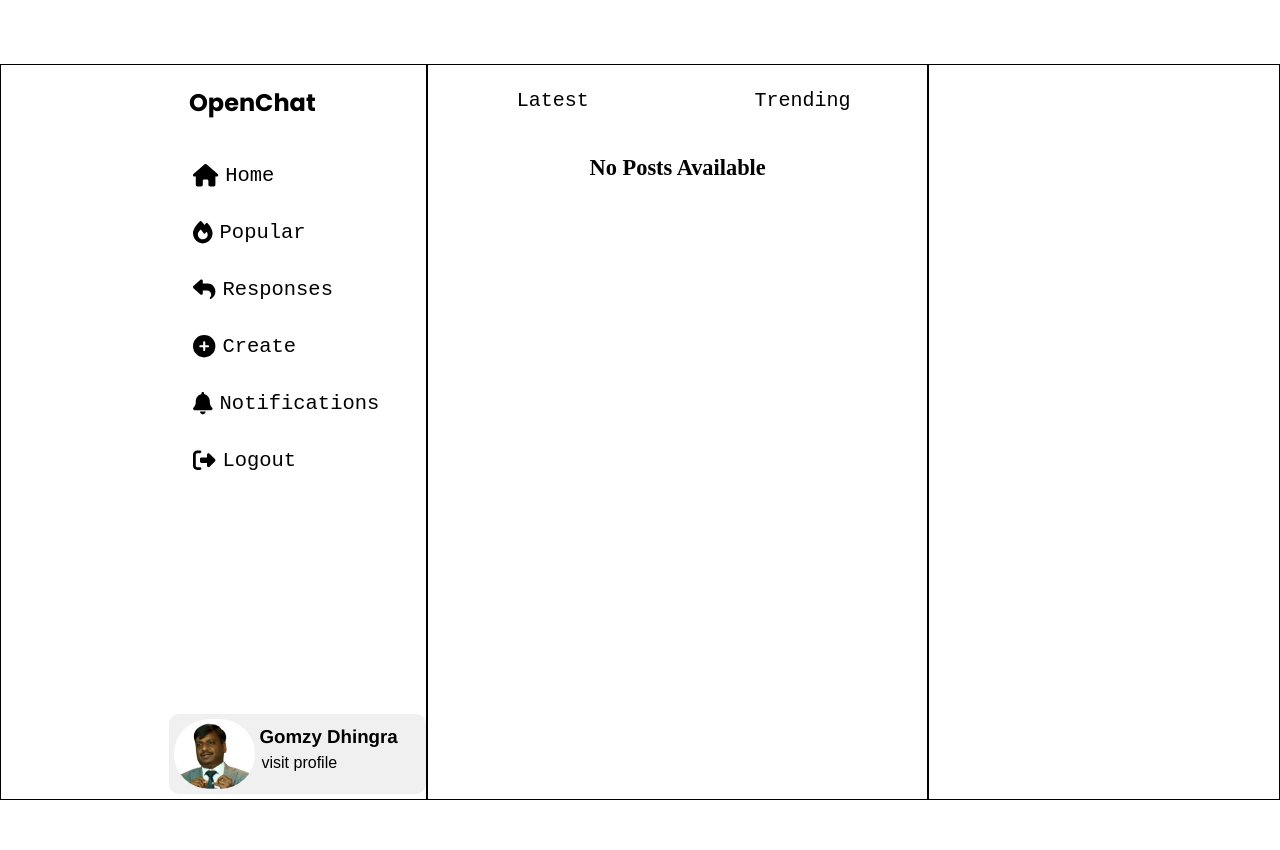
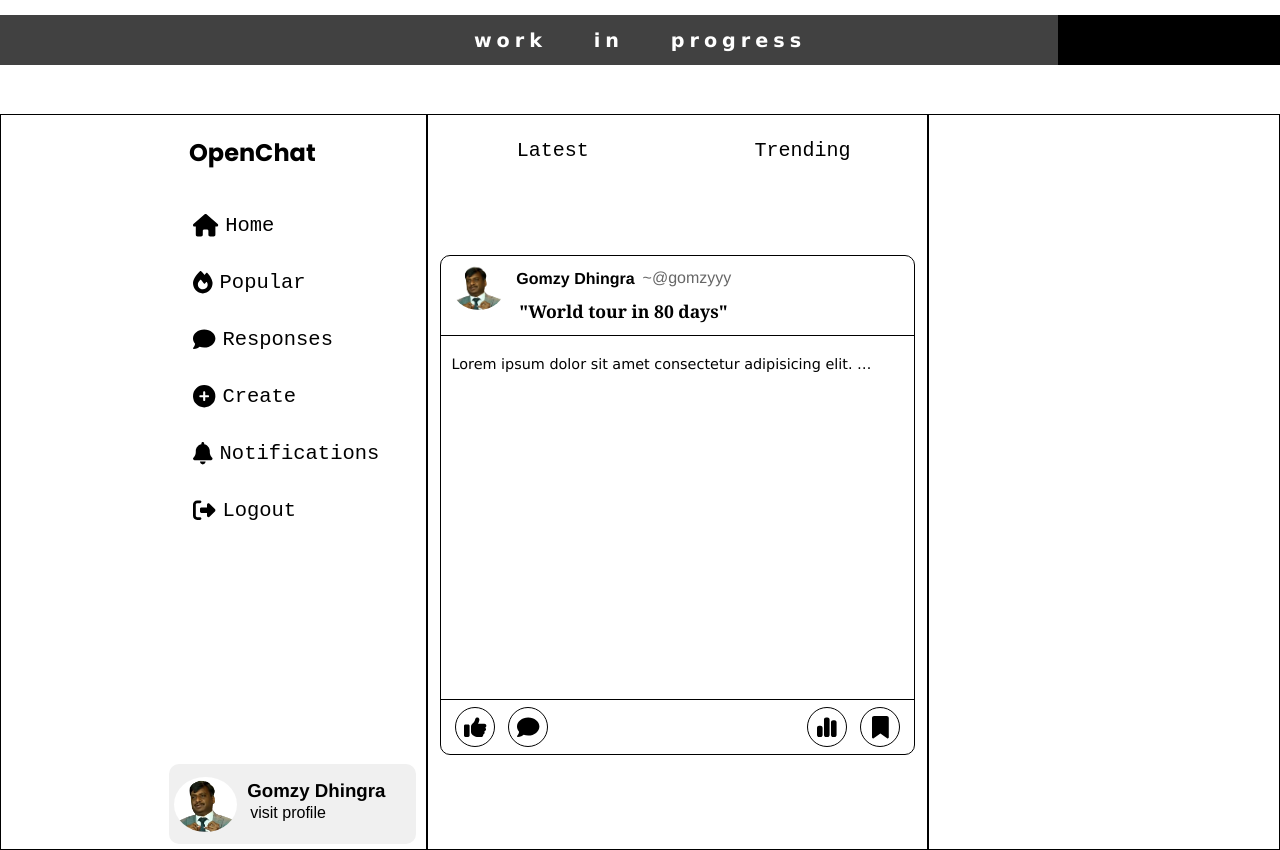
Before and after one commit to gomzyyy/Gomzyyy, a React (Vite) app in the folder reactJSproject/: page / in a window 1280 px wide. Before the commit the page ends 800 px from the top, so only its background shows below. Built offline with nearby package versions, Linux system fonts and the light colour scheme.

Commit message:
worked on website

```diff
--- a/reactJSproject/src/App.jsx
+++ b/reactJSproject/src/App.jsx
@@ -6,9 +6,10 @@ function App() {
 
   return (
     <>
+    <div className="lable"><pre>work    in    progress</pre> <span className="loader"></span>  </div>
       <Main1 />
     </>
   )
 }
 
-export default App
+export default App;
--- a/reactJSproject/src/components/main-content.jsx
+++ b/reactJSproject/src/components/main-content.jsx
@@ -3,6 +3,7 @@ import "./styles/universal.css"
 import NavbarMain from "./navbar-main";
 import Posts from "./posts";
 import { useState } from "react";
+import Post from "./post";
 
 
 const MainContent = () => {
@@ -13,9 +14,12 @@ const MainContent = () => {
 
         <div className="main-content">
             <NavbarMain />
-          {posts ? <Posts/>: <span className="text-center fetching-noPost">No Posts Available</span> }
+            <div className="posts-content">
+                <Post />
+            </div>
         </div>
 
     )
 }
 export default MainContent;
+     {/* {posts ? <Posts/>: <span className="text-center fetching-noPost">No Posts Available</span> }  */}
--- /dev/null
+++ b/reactJSproject/src/components/mini-profile.jsx
@@ -0,0 +1,16 @@
+import "./styles/mini-profile.css"
+
+
+const MiniProfile = () => {
+
+    return (
+        <div className="mini-profile">
+            <img src="./profile.png" className="mini-profile-image" />
+            <div className="mini-profile-data">
+                <div className="mini-profile-name"><h4>Gomzy Dhingra</h4><span className="mini-peofile-username">~@gomzyyy</span></div>
+                <div className="mini-profile-title"><div>"World tour in 80 days"</div></div>
+            </div>
+        </div>
+    )
+}
+export default MiniProfile;
--- a/reactJSproject/src/components/post.jsx
+++ b/reactJSproject/src/components/post.jsx
@@ -1,12 +1,38 @@
 import "./styles/posts.css"
+import "./styles/universal.css"
+import MiniProfile from "./mini-profile";
+import { FontAwesomeIcon } from '@fortawesome/react-fontawesome'
+import { faThumbsUp, faComment, faChartSimple, faBookmark } from '@fortawesome/free-solid-svg-icons'
+import { useState } from "react";
 
 
-const Post =()=>{
+const Post = () => {
 
-return(
-  <>
+  const [visible, setVisible] = useState(true);
 
-  </>
-)
+  const handleVisible = () =>{setVisible(!visible)}
+
+  return (
+
+    <div className="post-card">
+      <div className="post-profile">
+        <MiniProfile />
+      </div>
+      <div className={`post-description ${visible && "txtOverflowManage"}`} onClick={handleVisible}>
+        Lorem ipsum dolor sit amet consectetur adipisicing elit. Ab non atque blanditiis consequuntur rem debitis ea, iusto inventore molestias commodi dicta ratione accusamus officia repellendus accusantium possimus, incidunt perspiciatis veniam?
+      </div>
+      <div className="post-operations">
+        <div className="post-reaction">
+          <div className="post-like"><FontAwesomeIcon icon={faThumbsUp} className="post-icon"/></div>
+          <div className="post-comment"><FontAwesomeIcon icon={faComment} className="post-icon"/></div>
+        </div>
+        <div className="post-behaviour">
+          <div className="post-reach"><FontAwesomeIcon icon={faChartSimple} className="post-icon"/></div>
+          <div className="post-save"><FontAwesomeIcon icon={faBookmark} className="post-icon"/></div>
+        </div>
+      </div>
+    </div>
+
+  )
 }
 export default Post;
--- a/reactJSproject/src/components/posts.jsx
+++ b/reactJSproject/src/components/posts.jsx
@@ -5,9 +5,10 @@ import "./styles/posts.css"
 const Posts =()=>{
 
 return(
-  <>
+<div>
 
-  </>
+</div>
+
 )
 }
 export default Posts;
--- a/reactJSproject/src/components/sidebar.jsx
+++ b/reactJSproject/src/components/sidebar.jsx
@@ -1,6 +1,6 @@
 import "./styles/main.css"
 import { FontAwesomeIcon } from '@fortawesome/react-fontawesome'
-import { faHouse, faBell, faCirclePlus, faFire, faReply, faRightFromBracket } from '@fortawesome/free-solid-svg-icons'
+import { faHouse, faBell, faCirclePlus, faFire, faRightFromBracket, faComment } from '@fortawesome/free-solid-svg-icons'
 
 const Sidebar = () =>{
 
@@ -12,7 +12,7 @@ const Sidebar = () =>{
         <ul className="sidebar-options">
             <li className="option no-decoration"><FontAwesomeIcon icon={faHouse} className="option-icon"/>Home</li>
             <li className="option no-decoration"><FontAwesomeIcon icon={faFire} className="option-icon"/>Popular</li>
-            <li className="option no-decoration"><FontAwesomeIcon icon={faReply} className="option-icon"/>Responses</li>
+            <li className="option no-decoration"><FontAwesomeIcon icon={faComment} className="option-icon"/>Responses</li>
             <li className="option no-decoration"><FontAwesomeIcon icon={faCirclePlus} className="option-icon"/>Create</li>
             <li className="option no-decoration"><FontAwesomeIcon icon={faBell} className="option-icon"/>Notifications</li>
             <li className="option no-decoration"><FontAwesomeIcon icon={faRightFromBracket} className="option-icon"/>Logout</li>
--- a/reactJSproject/src/components/styles/main.css
+++ b/reactJSproject/src/components/styles/main.css
@@ -1,5 +1,6 @@
 @import url('https://fonts.googleapis.com/css2?family=Lato:ital,wght@0,100;0,300;0,400;0,700;0,900;1,100;1,300;1,400;1,700;1,900&family=Open+Sans:ital,wght@0,300..800;1,300..800&family=Poppins:ital,wght@0,100;0,200;0,300;0,400;0,500;0,600;0,700;0,800;0,900;1,100;1,200;1,300;1,400;1,500;1,600;1,700;1,800;1,900&display=swap');
-.fetching-noPost{
+
+.fetching-noPost {
     width: 100%;
     height: fit-content;
     margin-top: 20px;
@@ -18,7 +19,6 @@
     position: relative;
     top: 8vh;
 }
-
 /* sidebar */
 
 .sidebar,
@@ -52,6 +52,7 @@
     font-size: 1.5rem;
     display: flex;
     justify-content: flex-start;
+    cursor: pointer;
 }
 
 .content {
@@ -63,6 +64,18 @@
 .main-content {
     flex: 2;
     position: relative;
+}
+
+.posts-content{
+    height: 600px;
+    width: 100%;
+    position: absolute;
+    bottom: 0;
+    overflow-x: hidden;
+    overflow-y: scroll;
+}
+.posts-content::-webkit-scrollbar{
+    display: none;
 }
 
 .message-panel {
@@ -120,7 +133,7 @@
 
 .sidebar-profile {
     height: 80px;
-    width: 100%;
+    width: 96%;
     position: absolute;
     background-color: rgb(240, 240, 240);
     bottom: 5px;
@@ -131,10 +144,11 @@
 }
 
 .profile-image {
-    height: 70px;
-    border-radius: 50px;
+    height: 55px;
+    border-radius: 50%;
     background-color: white;
     margin-left: 5px;
+    cursor: pointer;
 }
 
 .profile-data {
@@ -144,21 +158,30 @@
     display: flex;
     flex-direction: column;
 }
-.profile-name, .profile-link{
+
+.profile-name,
+.profile-link {
     width: 100%;
     height: 50%;
 }
-.profile-name{
+
+.profile-name {
     font-family: 'Franklin Gothic Medium', 'Arial Narrow', Arial, sans-serif;
     display: flex;
     align-items: center;
 }
-.profile-name h3{
-    margin-left: 5px;
+
+.profile-name h3 {
+    margin: 16px 8px 8px 10px;
     cursor: pointer;
 }
-.profile-link span{
-    margin-left: 7px;
+
+.profile-link span {
+    margin-left: 13px;
     font-family: Arial, sans-serif;
     cursor: pointer;
 }
+.profile-link span:hover{
+  text-decoration: underline;
+  color: rgb(0, 42, 255);
+}
--- /dev/null
+++ b/reactJSproject/src/components/styles/mini-profile.css
@@ -0,0 +1,71 @@
+.mini-profile {
+    height: 100%;
+    width: 100%;
+    position: absolute;
+    bottom: 0px;
+    display: flex;
+    align-items: center;
+    justify-content: space-evenly;
+    border-radius: 10px;
+}
+
+.mini-profile-image {
+    height: 48px;
+    border-radius: 50%;
+    background-color: white;
+    margin: 0px 0px 18px 10px;
+    cursor: pointer;
+    box-sizing: border-box;
+    border: 1px solid transparent;
+}
+
+.mini-profile-data {
+    width: 100%;
+    height: 70px;
+    border-radius: 10px;
+    display: flex;
+    flex-direction: column;
+}
+
+.mini-profile-name,
+.mini-profile-title {
+    width: 100%;
+    height: 50%;
+}
+
+.mini-profile-name {
+    font-family: 'Franklin Gothic Medium', 'Arial Narrow', Arial, sans-serif;
+    display: flex;
+    align-items: center;
+}
+
+.mini-profile-name h4 {
+    margin: 9px 8px 8px 10px;
+    cursor: pointer;
+    display: inline-block;
+}
+
+.mini-profile-title div {
+    margin-left: 13px;
+    position: absolute;
+    bottom: 12px;
+    font-weight: 600;
+    font-size: 1.1rem;
+    font-family: Cambria, Cochin, Georgia, Times, 'Times New Roman', serif;
+    overflow: hidden;
+    white-space: nowrap;
+    text-overflow: ellipsis;
+    width: 350px;
+    display: inline-block;
+}
+.mini-profile-name h4:hover{
+  text-decoration: underline;
+}
+.mini-profile-name .mini-peofile-username{
+    color: rgba(0,0,0,0.6);
+    cursor: pointer;
+    transition: 0.2s ease;
+}
+.mini-profile-name .mini-peofile-username:hover{
+    color: rgba(0,0,0,0.7);
+}
--- a/reactJSproject/src/components/styles/navbar.css
+++ b/reactJSproject/src/components/styles/navbar.css
@@ -1,11 +1,14 @@
-.navbar0{
+.navbar0 {
     display: flex;
     justify-content: center;
     height: 70px;
     width: 100%;
+    position: absolute;
+    top: 0;
 }
 
-.latestContent, .trendingContent{
+.latestContent,
+.trendingContent {
     width: 50%;
     height: 100%;
     flex: 1;
@@ -17,7 +20,9 @@
     font-family: monospace;
     font-weight: 400;
 }
-.latestContent:hover, .trendingContent:hover{
-background-color: black;
-color: white;
+
+.latestContent:hover,
+.trendingContent:hover {
+    background-color: black;
+    color: white;
 }
--- a/reactJSproject/src/components/styles/posts.css
+++ b/reactJSproject/src/components/styles/posts.css
@@ -0,0 +1,77 @@
+.post-card {
+    width: 95%;
+    height: 500px;
+    border: 1px solid black;
+    position: relative;
+    margin-left: 2.5%;
+    margin-right: 2.5%;
+    margin-top: 6px;
+    border-radius: 10px;
+}
+
+.post-operations {
+    height: 55px;
+    width: 100%;
+    border-top: 1px solid black;
+    position: absolute;
+    bottom: 0;
+    display: flex;
+    justify-content: space-between;
+}
+
+.post-profile {
+    height: 80px;
+    width: 100%;
+    border-bottom: 1px solid black;
+    position: absolute;
+    top: 0;
+}
+
+.post-reaction,
+.post-behaviour {
+    display: flex;
+    align-items: center;
+    justify-content: space-evenly;
+    height: 100%;
+    width: 120px;
+}
+
+.post-like,
+.post-comment,
+.post-reach,
+.post-save {
+    height: 40px;
+    width: 40px;
+    border: 1px solid;
+    display: flex;
+    align-items: center;
+    justify-content: center;
+    border-radius: 50px;
+    cursor: pointer;
+    background-color: white;
+    transition: 0.3s ease;
+}
+
+.post-like:hover,
+.post-comment:hover,
+.post-reach:hover,
+.post-save:hover {
+    background-color: rgba(0, 0, 0, 0.080);
+}
+
+.post-icon {
+    color: black;
+    font-size: 1.4rem;
+}
+.post-description{
+    position: absolute;
+    top: 100px;
+    margin-left: 10px;
+    overflow: hidden;
+    width: 90%;
+    height: 55px;
+    cursor: pointer;
+    font-size: 0.9rem;
+    font-weight: 400;
+    font-family: Geneva, Verdana, sans-serif;
+}
--- a/reactJSproject/src/components/styles/universal.css
+++ b/reactJSproject/src/components/styles/universal.css
@@ -1,3 +1,13 @@
 .text-center{
     text-align: center;
 }
+.absolute{
+    position: absolute;
+}
+.pointer{
+    cursor: pointer;
+}
+.txtOverflowManage{
+    white-space: nowrap;
+    text-overflow: ellipsis;
+}
```
